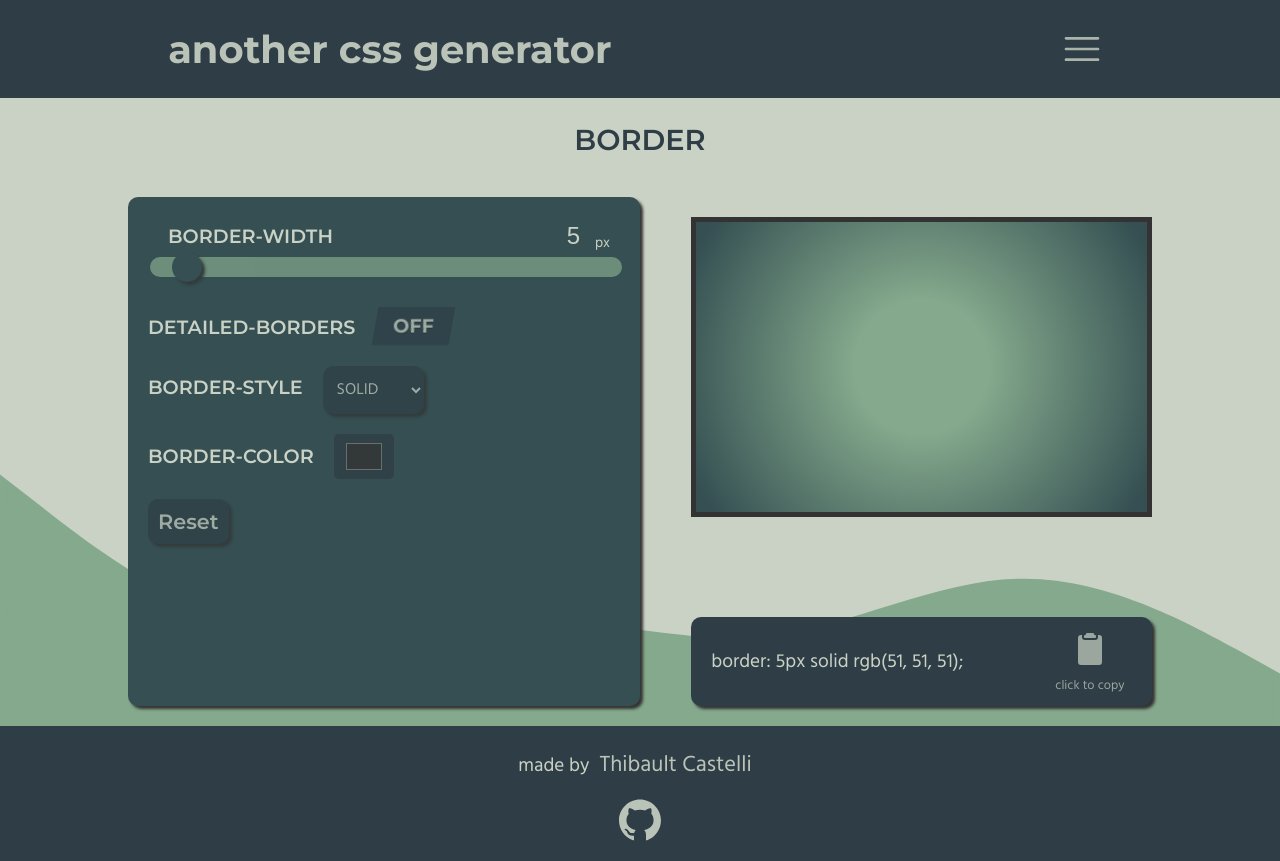
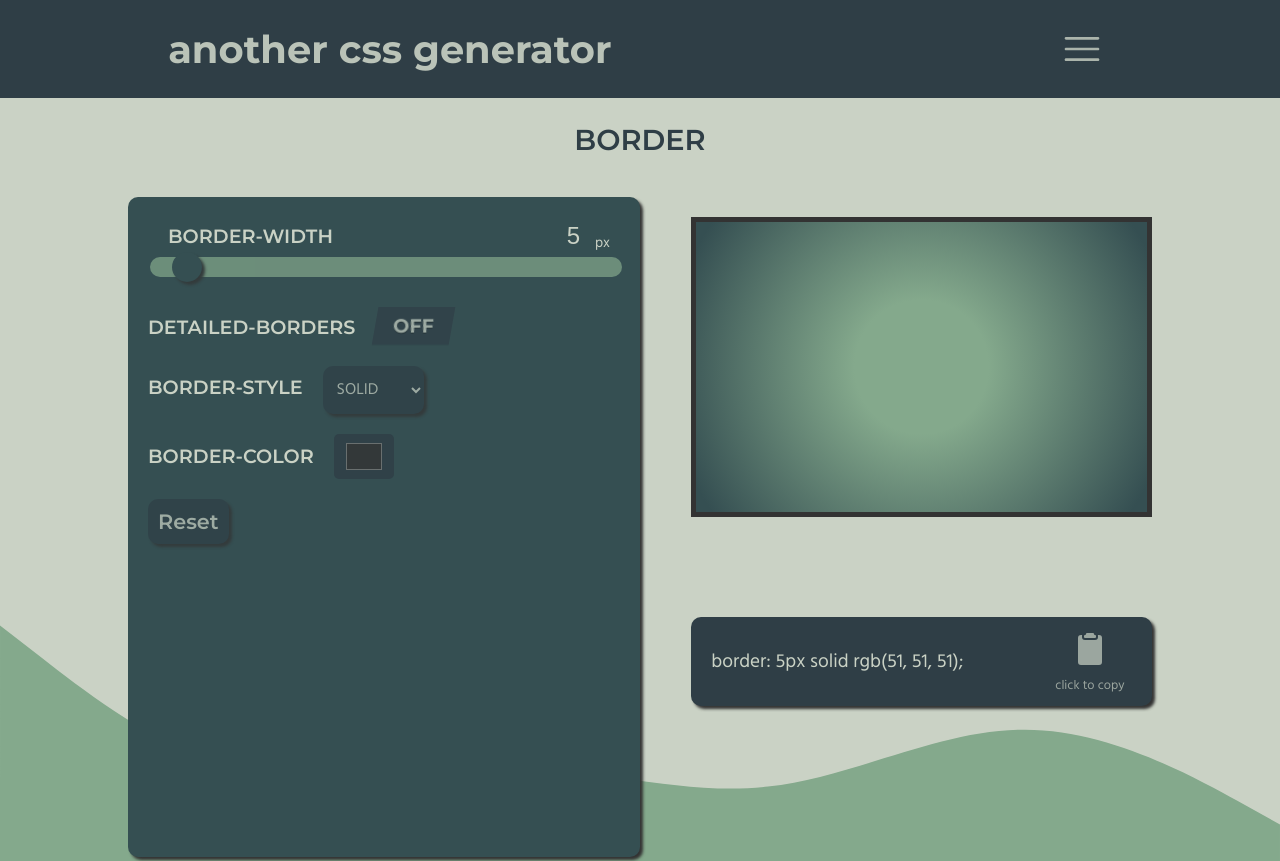
Before and after one commit to thibault-castelli/another_css_generator, a React (Vite) app: page /border in a window 1280 px wide. Shown: the top 861 px of the page. Built offline with nearby package versions, Linux system fonts and the light colour scheme.

Commit message:
Set default height of form

```diff
--- a/src/pages/Border.tsx
+++ b/src/pages/Border.tsx
@@ -79,7 +79,7 @@ const Border = () => {
       >
          <h2>border</h2>
          <section className="container col-2">
-            <form>
+            <form style={{ minHeight: '660px' }}>
                <AnimatePresence>
                   {isDetailed ? (
                      <motion.div
--- a/src/pages/BorderRadius.tsx
+++ b/src/pages/BorderRadius.tsx
@@ -54,7 +54,7 @@ const BorderRadius = () => {
       >
          <h2>border-radius</h2>
          <section className="container col-2">
-            <form>
+            <form style={{ minHeight: '590px' }}>
                <AnimatePresence>
                   {isDetailBorder ? (
                      <motion.div
--- a/src/pages/Gradient.tsx
+++ b/src/pages/Gradient.tsx
@@ -78,7 +78,7 @@ const Gradient = () => {
       >
          <h2>gradient</h2>
          <section className="container col-2">
-            <form>
+            <form style={{ minHeight: '705px' }}>
                <AnimatePresence>
                   {isLinear ? (
                      <motion.div
```
